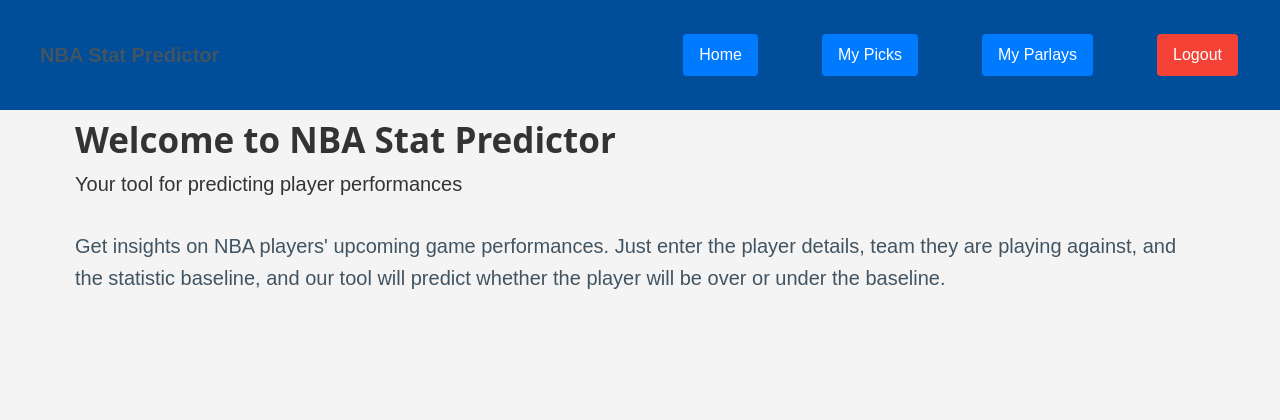
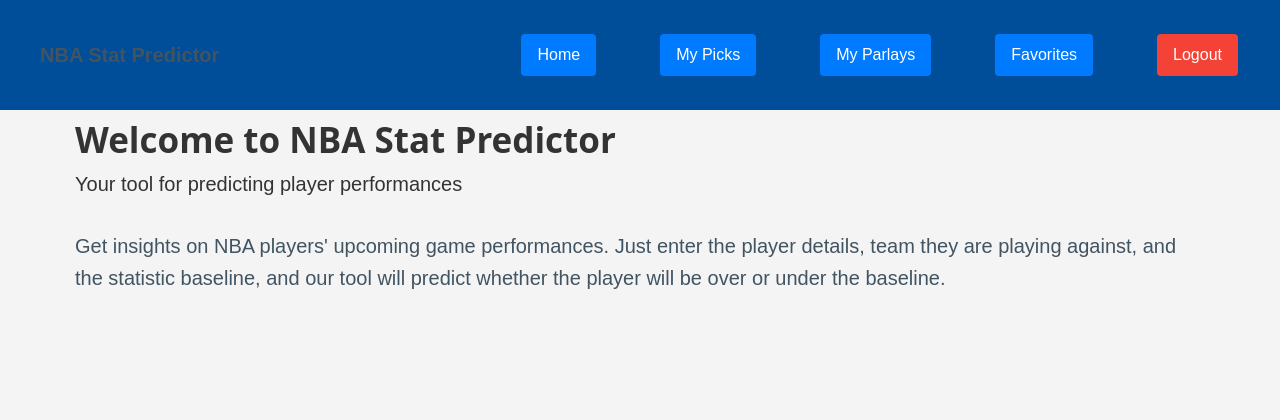
Before and after one commit to RHIT-CSSE333/project-s2g4-nbaoverunderdb, a Flask app: page / in a window 1280 px wide. Shown: the top 420 px of the page. Run offline with Flask 3, Linux system fonts and the light colour scheme; a user stored in the database is signed in; data that the repository does not hold is empty.

Commit message:
Added favorites tab to html

```diff
--- a/flask_ui/templates/index.html
+++ b/flask_ui/templates/index.html
@@ -56,6 +56,7 @@
             <li><a href="/" class="nav-button">Home</a></li>
             <li><a href="/picks" class="nav-button">My Picks</a></li>
             <li><a href="/parlays" class="nav-button">My Parlays</a></li>
+            <li><a href="/favorite" class="nav-button">Favorites</a></li>
             <li><a href="/logout" class="logout-button">Logout</a></li>
         </ul>
     </nav>
```
